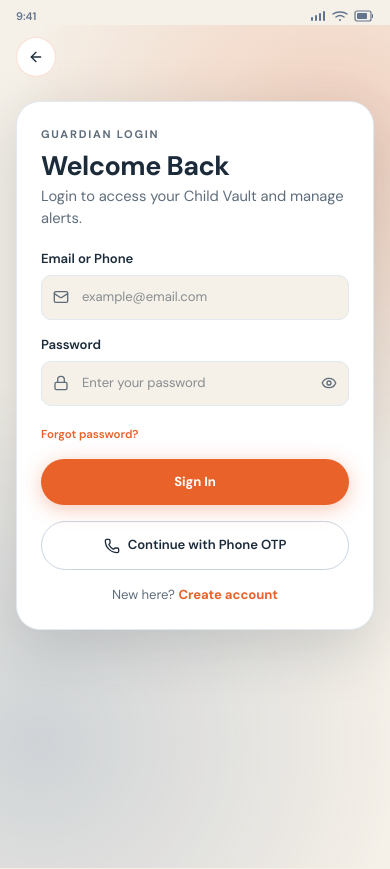
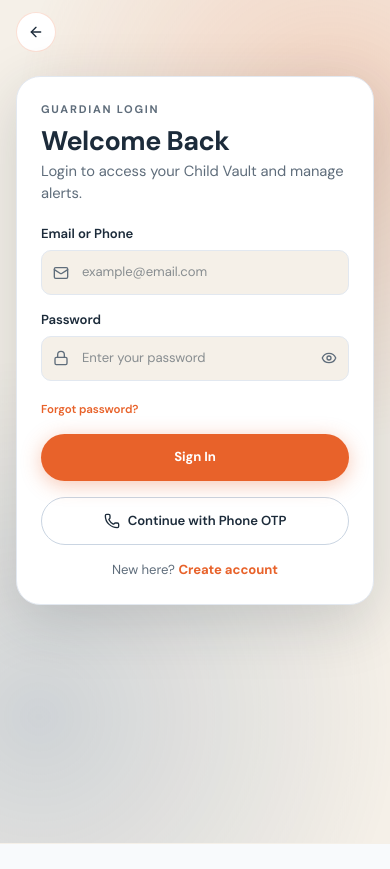
Before and after one commit to Samuel04-png/Kimbalert-africa, a React (Vite) app: page /Kimbalert-africa/login in a window 390 px wide. After the commit the page ends 844 px from the top, so only its background shows below. Built offline with nearby package versions, Linux system fonts and the light colour scheme.

Commit message:
refactor: cleanup StatusBar and PhoneFrame components

```diff
--- a/src/components/common/StatusBar.tsx
+++ /dev/null
@@ -1,45 +0,0 @@
-import React from 'react';
-
-export default function StatusBar() {
-  return (
-    <div className="status-bar flex items-center justify-between px-4 pt-2 text-[11px] text-slate-500">
-      <span className="time font-semibold">9:41</span>
-      <div className="indicators flex items-center gap-1.5">
-        <SignalIcon />
-        <WifiIcon />
-        <BatteryIcon />
-      </div>
-    </div>
-  );
-}
-
-function SignalIcon() {
-  return (
-    <svg width="16" height="12" viewBox="0 0 16 12" fill="none" xmlns="http://www.w3.org/2000/svg">
-      <rect x="1" y="7" width="2" height="4" rx="1" fill="currentColor" />
-      <rect x="5" y="5" width="2" height="6" rx="1" fill="currentColor" />
-      <rect x="9" y="3" width="2" height="8" rx="1" fill="currentColor" />
-      <rect x="13" y="1" width="2" height="10" rx="1" fill="currentColor" />
-    </svg>
-  );
-}
-
-function WifiIcon() {
-  return (
-    <svg width="16" height="12" viewBox="0 0 16 12" fill="none" xmlns="http://www.w3.org/2000/svg">
-      <path d="M1 4C4.5 1.2 11.5 1.2 15 4" stroke="currentColor" strokeWidth="1.5" strokeLinecap="round" />
-      <path d="M4 7C6.3 5.3 9.7 5.3 12 7" stroke="currentColor" strokeWidth="1.5" strokeLinecap="round" />
-      <circle cx="8" cy="10" r="1" fill="currentColor" />
-    </svg>
-  );
-}
-
-function BatteryIcon() {
-  return (
-    <svg width="20" height="12" viewBox="0 0 20 12" fill="none" xmlns="http://www.w3.org/2000/svg">
-      <rect x="1" y="1" width="16" height="10" rx="2" stroke="currentColor" strokeWidth="1.2" />
-      <rect x="3" y="3" width="10" height="6" rx="1" fill="currentColor" />
-      <rect x="18" y="4" width="1" height="4" rx="0.5" fill="currentColor" />
-    </svg>
-  );
-}
--- a/src/components/layout/PhoneFrame.tsx
+++ b/src/components/layout/PhoneFrame.tsx
@@ -1,19 +1,15 @@
 import React from 'react';
-import StatusBar from '../common/StatusBar';
 
 export default function PhoneFrame({
   children,
-  withStatusBar = true,
   className = '',
 }: {
   children: React.ReactNode;
-  withStatusBar?: boolean;
   className?: string;
 }) {
   return (
     <div className="min-h-screen bg-[var(--gradient-beige)] py-0 md:py-6">
       <div className={`mx-auto min-h-screen w-full max-w-[430px] bg-bg-primary md:min-h-[900px] md:rounded-[var(--r-xxl)] md:border md:border-slate-200 md:shadow-xl ${className}`}>
-        {withStatusBar ? <StatusBar /> : null}
         {children}
       </div>
     </div>
```
